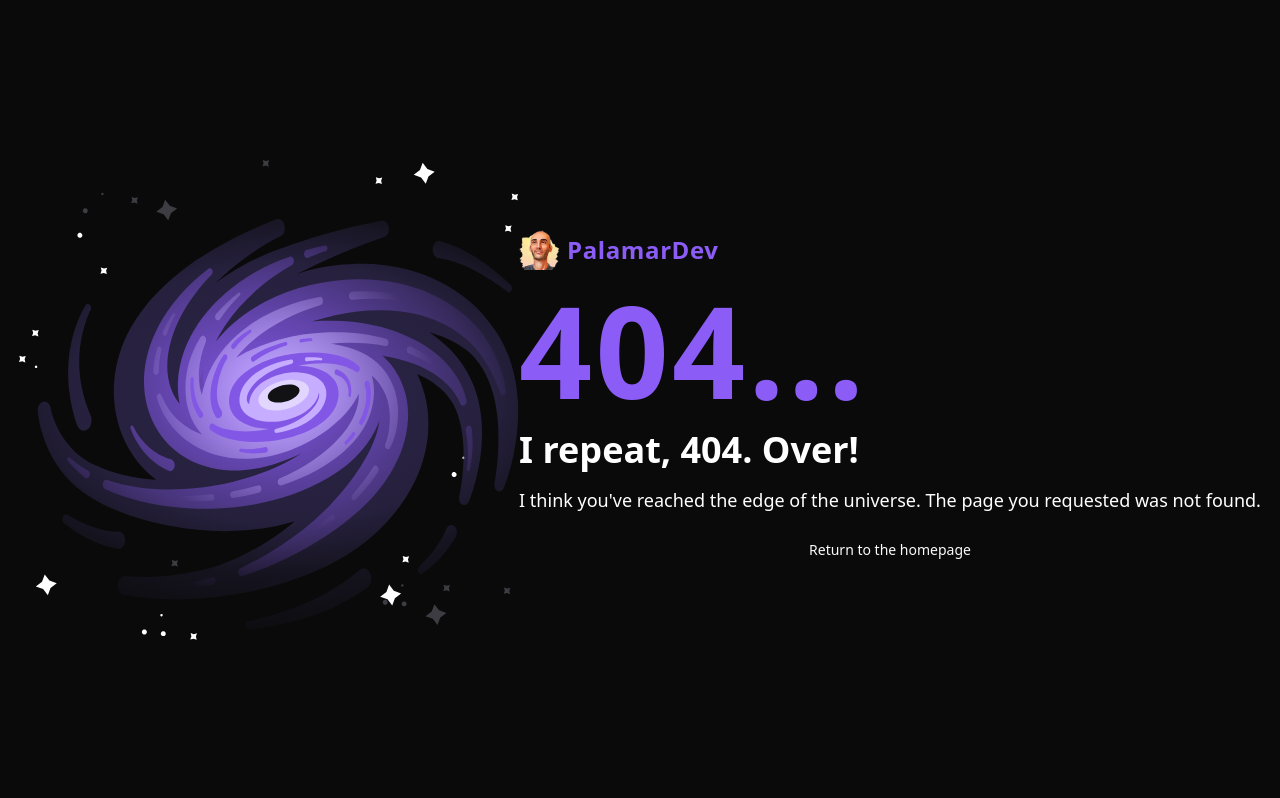
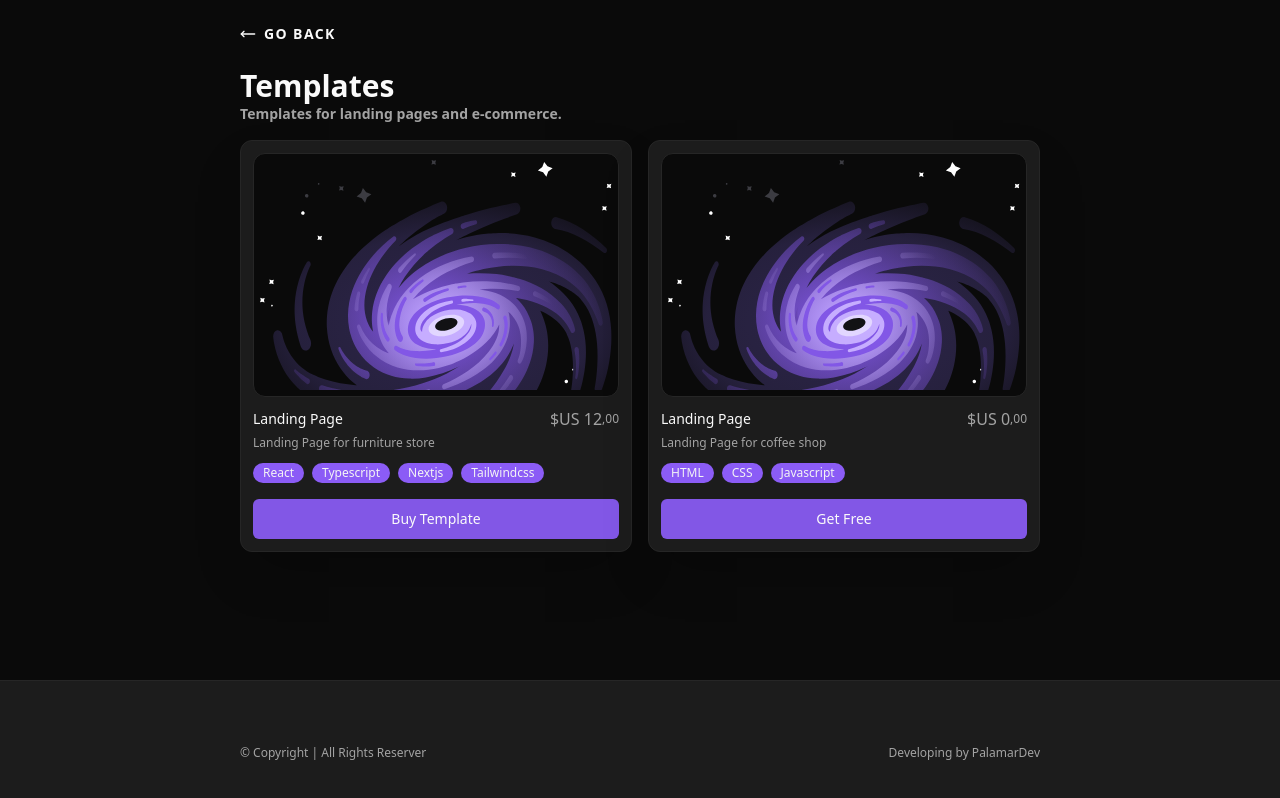
Before and after one commit to aleksanderpalamar/palamar-dev-2.0, a Next.js app: page /loja/templates in a window 1280 px wide. Before the commit this address had no page. Shown: the top 798 px of the page. Built offline with nearby package versions, Linux system fonts and the light colour scheme.

Commit message:
update: Updated store structure

```diff
--- a/app/(home)/loja/utils/loja.ts
+++ /dev/null
@@ -1,26 +0,0 @@
-type Loja = {
-  name?: string
-  slug?: string
-  description?: string
-  image?: string
-  url?: string
-  category?: string
-  type?: string
-}
-
-type LojaList = Pick<Loja, "name" | "description" | "image" | "url" >
-
-export const loja: LojaList[] = [
-  {
-    name: "Templates",
-    description: "Explore our templates and more.",
-    image: "/images/hole.svg",
-    url: "/loja/templates",
-  },
-  {
-    name: "Wallpapers",
-    description: "Wallpapers from the web and more.",
-    image: "/images/hole.svg",
-    url: "/loja/wallpapers",
-  },
-];
--- a/app/(home)/loja/page.tsx
+++ b/app/(store)/loja/page.tsx
@@ -3,9 +3,10 @@ import MaxContainer from "@/components/shared/MaxContainer";
 import Image from "next/image";
 import Link from "next/link";
 
-import { loja } from "@/app/(home)/loja/utils/loja";
+import { loja } from "@/app/(store)/loja/utils/loja";
 
 const Template = () => {
+  const { image, url } = loja[0];
   return (
     <MaxContainer className="pb-12">
       <div className="flex items-center justify-between sticky top-0 z-10 py-6 bg-background">
@@ -13,21 +14,18 @@ const Template = () => {
       </div>
       <h1 className="text-3xl font-bold">
         Loja
-        <p className="text-sm text-muted-foreground mb-4">
-          Explore our templates and more.
-        </p>
       </h1>
-      <div className="grid grid-cols-1 md:grid-cols-2 gap-4">
-        {loja.map((item) => (
-          <Link
-          key={item.name}
-          href={`${item.url}`}
+      <div className="grid grid-cols-1 md:grid-cols-2 gap-4 mt-4">
+        <Link
+          href={`${url}`}
           className="border rounded-xl overflow-hidden shadow-2xl bg-secondary group p-3"
+          title="Templates"
+          aria-label="Templates"
         >
           <div className="aspect-[1.5] overflow-hidden group bg-background rounded-xl border p-1.5">
             <div className="w-full h-full overflow-hidden rounded-lg">
               <Image
-                src={`${item.image}`}
+                src={`${image}`}
                 alt=""
                 priority
                 quality={100}
@@ -39,14 +37,10 @@ const Template = () => {
           </div>
           <div className="gap-1 flex flex-col mt-2.5">
             <h2 className="text-foreground font-medium text-sm line-clamp-1">
-              {item.name}
+              Templates
             </h2>
-            <p className="text-xs text-muted-foreground line-clamp-1">
-              {item.description}
-            </p>
           </div>
         </Link>
-        ))}
       </div>
     </MaxContainer>
   )
--- /dev/null
+++ b/app/(store)/loja/templates/page.tsx
@@ -0,0 +1,125 @@
+import { GoBack } from "@/components/shared/GoBack";
+import MaxContainer from "@/components/shared/MaxContainer";
+
+import { loja } from "@/app/(store)/loja/utils/loja";
+import Image from "next/image";
+import { Button } from "@/components/ui/button";
+
+import {
+  Dialog,
+  DialogTrigger,
+  DialogContent,
+} from "@/components/ui/dialog";
+
+const TemplatePage = () => {
+  return (
+    <MaxContainer className="pb-12">
+      <div className="flex items-center justify-between sticky top-0 z-10 py-6 bg-background">
+        <GoBack route="/loja" />
+      </div>
+      <h1 className="text-3xl font-bold">
+        Templates
+        <p className="text-sm text-muted-foreground mb-4">
+          Templates for landing pages and e-commerce.
+        </p>
+      </h1>
+      <div className="grid grid-cols-1 md:grid-cols-2 gap-4">
+        {loja.map((item) => (
+          <div
+            key={item.id}
+            className="border rounded-xl overflow-hidden shadow-2xl bg-secondary group p-3 w-full"
+            title={item.name}
+          >
+            <div className="aspect-[1.5] overflow-hidden group bg-background rounded-xl border p-1.5">
+              <div className="w-full h-full overflow-hidden rounded-lg">
+                <Dialog>
+                  <DialogTrigger>
+                    <Image
+                      src={`${item.image}`}
+                      alt=""
+                      priority
+                      quality={100}
+                      width={800}
+                      height={500}
+                      className="object-cover h-full w-full group-hover:scale-110 group-hover: transition duration-500 rounded-md"
+                    />
+                  </DialogTrigger>
+                  <DialogContent
+                    className="sm:max-w-[800px]"
+                  >
+                    <Image
+                      src={`${item.image}`}
+                      alt=""
+                      priority
+                      quality={100}
+                      width={800}
+                      height={500}
+                      className="object-cover h-full w-full group-hover:scale-110 group-hover: transition duration-500 rounded-md"
+                    />
+                    <div className="mt-4 flex flex-col space-y-4">
+                      <h2 className="text-foreground font-medium text-sm line-clamp-1">
+                        {item.name}
+                        <p className="text-xs text-muted-foreground line-clamp-1">
+                          {item.description}
+                        </p>
+                      </h2>
+                      {item.status === "Payment" ? (
+                        <Button variant="ghost" className="sm:max-w-[200px] mt-4 self-end gap-2 flex-1
+                        flex items-center justify-between">
+                          Buy
+                          <span className="text-base line-clamp-1 flex items-center">
+                            $US {item.price}
+                            <span className="text-xs line-clamp-1">,00</span>
+                          </span>
+                        </Button>
+                      ) : (
+                        <Button variant="ghost" className="sm:max-w-[200px] mt-4 self-end gap-2 flex-1
+                        flex items-center justify-between">
+                          Get Free
+                        </Button>
+                      )}
+                    </div>
+                  </DialogContent>
+                </Dialog>
+              </div>
+            </div>
+            <div className="gap-1 flex flex-col mt-2.5">
+              <h2 className="text-foreground font-medium text-sm line-clamp-1 flex items-center justify-between">
+                {item.name}
+                <span className="text-base text-muted-foreground line-clamp-1 flex items-center">
+                  $US {item.price}
+                  <span className="text-xs text-muted-foreground line-clamp-1">,00</span>
+                </span>
+              </h2>
+              <p className="text-xs text-muted-foreground line-clamp-1">
+                {item.description}
+              </p>
+              <p className="text-xs text-muted-foreground line-clamp-1">
+                {item.tags?.map((tag) => (
+                  <span
+                    key={tag}
+                    className="inline-flex items-center rounded-full
+                    bg-violet-500 px-2.5 py-0.5 text-xs font-medium text-zinc-100 mr-2 mt-2 last:mr-0"
+                  >
+                    {tag}
+                  </span>
+                ))}
+              </p>
+            </div>
+            {item.status === "Payment" ? (
+              <Button variant="primary" className="w-full mt-4">
+                Buy Template
+              </Button>
+            ) : (
+              <Button variant="primary" className="w-full mt-4">
+                Get Free
+              </Button>
+            )}
+          </div>
+        ))}
+      </div>
+    </MaxContainer>
+  )
+};
+
+export default TemplatePage;
--- /dev/null
+++ b/app/(store)/loja/utils/loja.ts
@@ -0,0 +1,46 @@
+type Loja = {
+  id?: number
+  name?: string
+  description?: string
+  image?: string
+  url?: string
+  tags?: string[]
+  category?: string
+  status?: string
+  price?: number
+}
+
+type LojaList = Pick<Loja, "id" | "name" | "image" | "description" | "tags" | "url" | "status" | "price" >
+
+
+export const loja: LojaList[] = [
+  {
+    id: 1,
+    name: "Landing Page",
+    description: "Landing Page for furniture store",
+    tags: [
+      "React",
+      "Typescript",
+      "Nextjs",
+      "Tailwindcss",
+    ],
+    price: 12,
+    status: "Payment",
+    image: "/images/hole.svg",
+    url: "/loja/templates",
+  },
+  {
+    id: 2,
+    name: "Landing Page",
+    description: "Landing Page for coffee shop",
+    tags: [
+      "HTML",
+      "CSS",
+      "Javascript",
+    ],
+    price: 0,
+    status: "Free",
+    image: "/images/hole.svg",
+    url: "/loja/templates",
+  }
+];
--- /dev/null
+++ b/lib/stripe.ts
@@ -0,0 +1,6 @@
+import Stripe from "stripe";
+
+export const stripe = new Stripe(process.env.STRIPE_API_KEY!, {
+  apiVersion: "2024-04-10",
+  typescript: true,
+});
--- a/lib/utils.ts
+++ b/lib/utils.ts
@@ -6,6 +6,10 @@ import { twMerge } from "tailwind-merge"
 
 export function cn(...inputs: ClassValue[]) {
   return twMerge(clsx(inputs))
+}
+
+export function absoluteUrl(path: string) {
+  return `${process.env.NEXT_PUBLIC_BASE_URL}${path}`
 }
 
 export const formatDateAndTime = (inputTime: any) => {
--- a/package.json
+++ b/package.json
@@ -20,6 +20,7 @@
     "@radix-ui/react-switch": "^1.1.0",
     "@sanity/image-url": "^1.0.2",
     "@sanity/vision": "^3.38.0",
+    "@stripe/stripe-js": "^4.1.0",
     "@types/puppeteer": "^7.0.4",
     "axios": "^1.7.2",
     "class-variance-authority": "^0.7.0",
@@ -36,6 +37,7 @@
     "remark-gfm": "^4.0.0",
     "sanity": "^3.38.0",
     "sharp": "^0.33.3",
+    "stripe": "^16.2.0",
     "tailwind-merge": "^2.2.2",
     "tailwindcss-animate": "^1.0.7",
     "zod": "^3.23.8"
```
Also changed, not shown: app/(store)/loja/layout.tsx (renamed from app/(home)/loja/layout.tsx), 1 other file (tests, documents, lock files or other folders).
